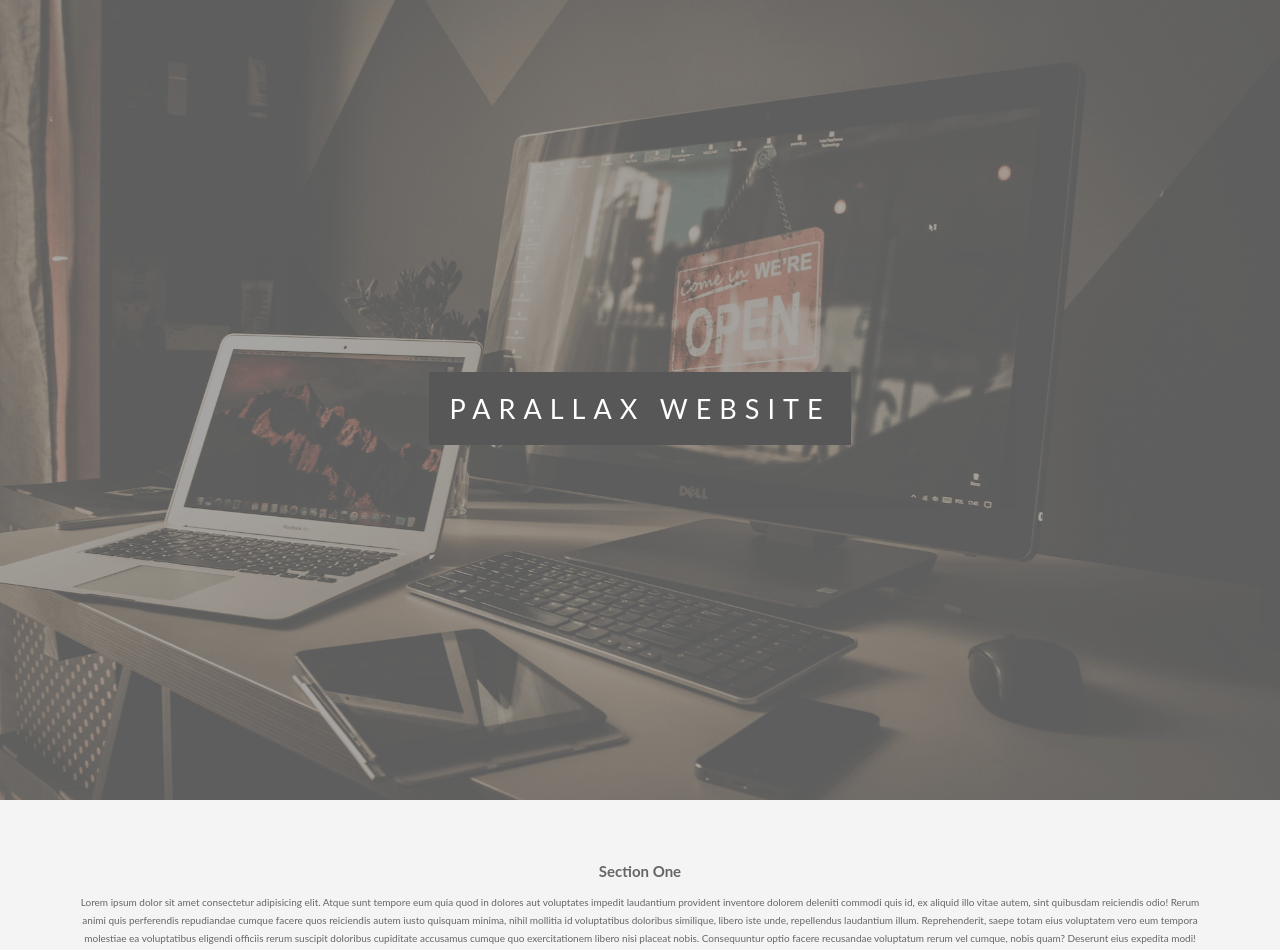
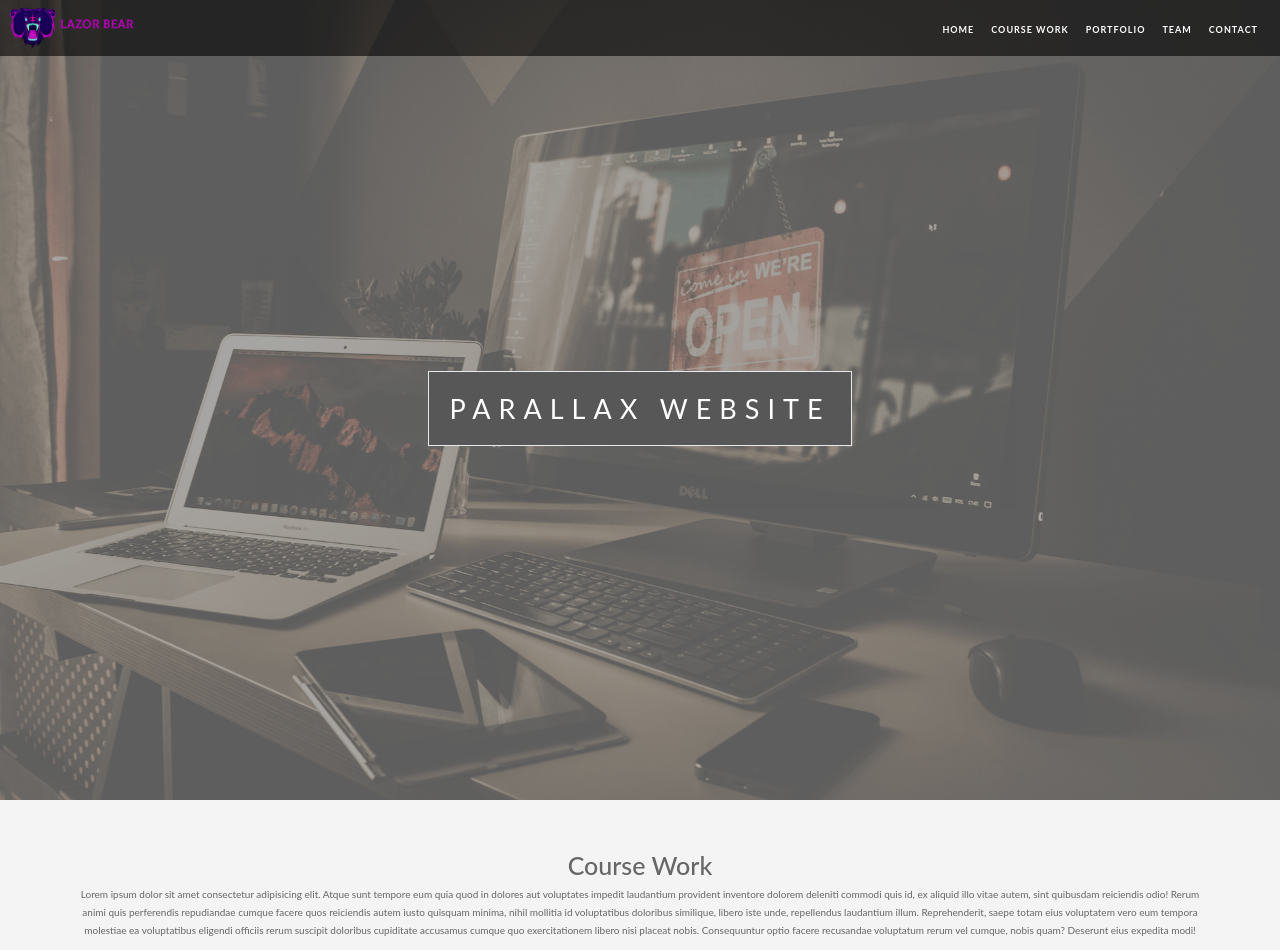
Before and after one commit to Burlypanda/Parallax-Text-, a plain HTML site: page index.html in a window 1280 px wide. Shown: the top 950 px of the page. Drawn offline with nearby package versions, Linux system fonts and the light colour scheme.

Commit message:
Navbar w/ Bootstrap

```diff
--- a/css/styles.css
+++ b/css/styles.css
@@ -7,6 +7,36 @@ body, html{
     line-height: 1.8em;
     color: #666
 }
+
+/*--- Navbar---*/
+
+.navbar{
+    text-transform: uppercase;
+    font-weight: 700;
+    font-size: .9rem;
+    letter-spacing: .1rem;
+    background: rgba(0,0,0,.6) !important;
+
+  }
+
+  .navbar-brand img {
+    height: 40px;
+  }
+
+  .navbar-nav li{
+    padding-right: .7rem;
+  }
+
+  .navbar-dark .navbar-nav .nav-link {
+    color: white;
+    padding-top: .8rem;
+  }
+
+  .navbar-dark .navbar-nav .nav-link .active,
+  .navbar-dark .navbar-nav .nav-link:hover{
+    color: blueviolet
+  }
+
 
 .pimg1, .pimg2, .pimg3{
     position: relative;
--- a/index.html
+++ b/index.html
@@ -4,10 +4,40 @@
     <meta charset="UTF-8">
     <meta name="viewport" content="width=device-width, initial-scale=1.0">
     <meta http-equiv="X-UA-Compatible" content="ie=edge">
+    <link rel="stylesheet" href="https://stackpath.bootstrapcdn.com/bootstrap/4.3.1/css/bootstrap.min.css" integrity="sha384-ggOyR0iXCbMQv3Xipma34MD+dH/1fQ784/j6cY/iJTQUOhcWr7x9JvoRxT2MZw1T" crossorigin="anonymous">
     <link rel="stylesheet" type="text/css" href="css/styles.css">
     <title>Paralax</title>
 </head>
 <body>
+    <!--Navigation-->
+<nav class="navbar navbar-expand-md navbar-dark bg-dark fixed-top">
+        <a class="navbar-brand" href="index.html"><img src="img/LAZOR.png"></a>
+        <button class="navbar-toggler" type="button" data-toggle="collapse" data-target="#navbarResponsive">
+            <span class="navbar-toggler-icon"></span>
+        </button>
+        <div class="collapse navbar-collapse" id="navbarResponsive">
+            <ul class="navbar-nav ml-auto">
+                <li class="nav-item">
+                    <a class="nav-link" href="#home">Home</a>
+                </li>
+                <li class="nav-item">
+                    <a class="nav-link" href="#course">Course Work</a>
+                </li>
+                <li class="nav-item">
+                    <a class="nav-link" href="#portfolio">Portfolio</a>
+                </li>
+                <li class="nav-item">
+                    <a class="nav-link" href="#team">Team</a>
+                </li>
+                <li class="nav-item">
+                    <a class="nav-link" href="#contact">Contact</a>
+                </li>
+            </ul>
+        </div>
+    </nav>
+
+
+
     <div class="pimg1">
         <div class="ptext">
             <span class="border">
@@ -17,7 +47,7 @@
     </div>
 
     <section class="section section-light">
-        <h1>Section One</h1>
+        <h1>Course Work</h1>
         <p>Lorem ipsum dolor sit amet consectetur adipisicing elit. Atque sunt tempore eum quia quod in dolores aut voluptates impedit laudantium provident inventore dolorem deleniti commodi quis id, ex aliquid illo vitae autem, sint quibusdam reiciendis odio! Rerum animi quis perferendis repudiandae cumque facere quos reiciendis autem iusto quisquam minima, nihil mollitia id voluptatibus doloribus similique, libero iste unde, repellendus laudantium illum. Reprehenderit, saepe totam eius voluptatem vero eum tempora molestiae ea voluptatibus eligendi officiis rerum suscipit doloribus cupiditate accusamus cumque quo exercitationem libero nisi placeat nobis. Consequuntur optio facere recusandae voluptatum rerum vel cumque, nobis quam? Deserunt eius expedita modi!</p>
     </section>
 
@@ -30,7 +60,7 @@
     </div>
 
     <section class="section section-dark">
-        <h1>Section two</h1>
+        <h1>Portfolio</h1>
         <p>Lorem ipsum dolor sit amet consectetur adipisicing elit. Atque sunt tempore eum quia quod in dolores aut voluptates impedit laudantium provident inventore dolorem deleniti commodi quis id, ex aliquid illo vitae autem, sint quibusdam reiciendis odio! Rerum animi quis perferendis repudiandae cumque facere quos reiciendis autem iusto quisquam minima, nihil mollitia id voluptatibus doloribus similique, libero iste unde, repellendus laudantium illum.</p>
     </section>
 
@@ -50,7 +80,7 @@
     <div class="pimg1">
         <div class="ptext">
             <span class="border">
-                Parallax website
+                Contact
             </span>
         </div>
     </div>
```
Also changed, not shown: img/LAZOR.png (added).
